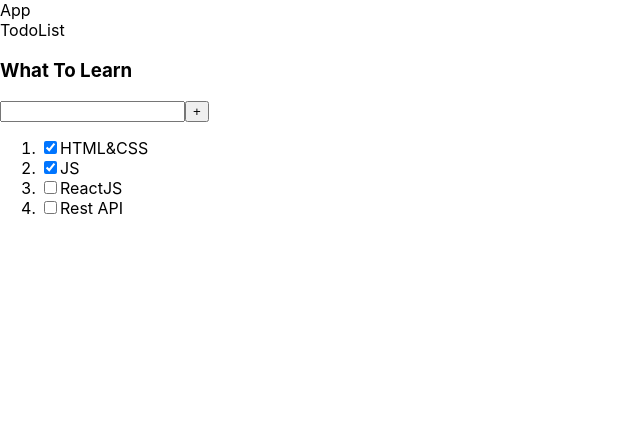
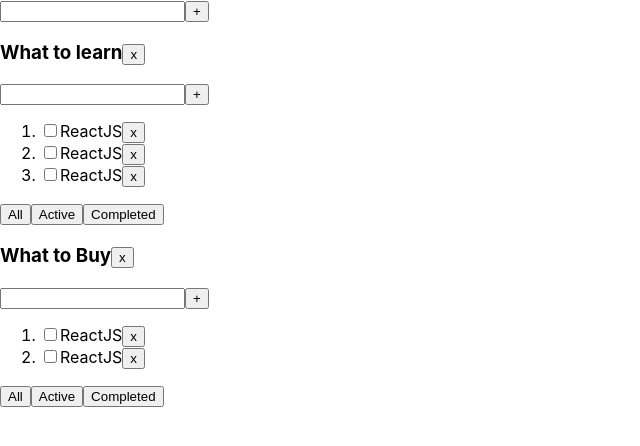
Before and after one commit to YaroshUlad/ToDoList, a React (Create React App) app: page / in a window 1280 px wide. Shown: the top 446 px of the page, without its empty margins (0-640 px from the left). Built offline with nearby package versions, Linux system fonts and the light colour scheme.

Commit message:
created map for TodoLists, rename toDolist function, delete ToDOlist Function, add ToDoList function

```diff
--- a/src/components/ToDoList6week/App.tsx
+++ b/src/components/ToDoList6week/App.tsx
@@ -1,11 +1,84 @@
-import React from 'react';
+import React, {useState} from 'react';
 import {ToDoList} from "./ToDoList/ToDoList";
+import {AddItemForm} from "./AddItemForm/AddItemForm";
+import {v1} from "uuid";
+
+type FilterValueType = 'All' | 'Completed' | 'Active'
+
+type ToDoListType = {
+    id: string
+    title: string
+    filter: 'All' | 'Completed' | 'Active'
+}
+
+
+type TasksType = {
+    id: string
+    title: string
+    isDone: boolean
+}
 
 const App = () => {
+
+    const a = v1()
+    const b = v1()
+    const [toDoLists, setToDoLists] = useState<Array<ToDoListType>>([
+        {id: a, title: 'What to learn', filter: 'All'},
+        {id: b, title: 'What to Buy', filter: 'All'}
+
+    ])
+    const [tasksForToDoLists, setTasksForToDoLists] = useState({
+        [a]: [{id: v1(), title: "ReactJS", isDone: false},
+            {id: v1(), title: "ReactJS", isDone: false},
+            {id: v1(), title: "ReactJS", isDone: false}],
+        [b]: [{id: v1(), title: "ReactJS", isDone: false},
+            {id: v1(), title: "ReactJS", isDone: false}]
+    })
+
+    const addNewToDoList = (newToDoListTitle: string) => {
+        let toDoListId = v1()
+        let filterValue: FilterValueType = 'All'
+        let newToDoList = {id: toDoListId, title: newToDoListTitle, filter: filterValue}
+        setToDoLists([newToDoList, ...toDoLists])
+        let newArrayForTasks: Array<TasksType> = [{id: v1(), title: "ReactJS", isDone: false}]
+        setTasksForToDoLists(
+            {...tasksForToDoLists, [toDoListId]: newArrayForTasks}
+        )
+        console.log(tasksForToDoLists)
+    }
+
+    const newToDoListTitleHandler = (newItemTitle: string, toDolistId: string) => {
+        setToDoLists(toDoLists.map(el => {
+            if (el.id === toDolistId) {
+                el.title = newItemTitle
+            }
+            return el
+        }))
+    }
+
+    const deleteToDoList = (toDoListId: string) => {
+        setToDoLists(toDoLists.filter(el => el.id !== toDoListId))
+        delete tasksForToDoLists[toDoListId]
+        setTasksForToDoLists({...tasksForToDoLists})
+    }
+
+
     return (
         <div>
-            App
-            <ToDoList/>
+            <AddItemForm callBack={addNewToDoList}/>
+            {toDoLists.map(el => {
+                return (
+                    <ToDoList deleteToDoList={deleteToDoList}
+                              id={el.id}
+                              key={el.id}
+                              title={el.title}
+                              data={tasksForToDoLists[el.id]}
+                              renameToDoList={newToDoListTitleHandler}
+
+                    />
+                )
+            })}
+            {/*<ToDoList/>*/}
         </div>
     );
 };
--- /dev/null
+++ b/src/components/ToDoList6week/Button/Button.tsx
@@ -0,0 +1,15 @@
+import React, {ButtonHTMLAttributes, DetailedHTMLProps} from 'react';
+
+type DefaultButtonPropsType = DetailedHTMLProps<ButtonHTMLAttributes<HTMLButtonElement>, HTMLButtonElement>
+
+type ButtonPropsType = {
+    buttonTitle: string
+    callBack: () => void
+}
+type FullButtonPropsType = DefaultButtonPropsType & ButtonPropsType
+
+export const Button: React.FC<FullButtonPropsType> = ({buttonTitle, callBack, ...restPros}) => {
+    return (
+        <button onClick={callBack} {...restPros}>{buttonTitle}</button>
+    )
+}
--- a/src/components/ToDoList6week/MutableSpan/MutableSpan.tsx
+++ b/src/components/ToDoList6week/MutableSpan/MutableSpan.tsx
@@ -1,9 +1,41 @@
-import React from 'react';
+import React, {ChangeEvent, KeyboardEvent, useState} from 'react';
 
-export const MutableSpan = () => {
+export type MutableSpanPropsType = {
+    itemTitle: string
+    newItemTitleCallBack: (newItemTitle: string) => void
+}
+
+export const MutableSpan: React.FC<MutableSpanPropsType> = ({itemTitle, newItemTitleCallBack}) => {
+    const [isMutable, setIsMutable] = useState<boolean>(false)
+    const [value, setValue] = useState<string>(itemTitle)
+
+    const onDblClickHandler = () => {
+        setIsMutable(true)
+    }
+    const onBlurChangeHandler = () => {
+        if (value.trim()) {
+            newItemTitleCallBack(value.trim())
+            setIsMutable(false)
+        }
+    }
+    const onChangeHandler = (e: ChangeEvent<HTMLInputElement>) => {
+        setValue(e.currentTarget.value)
+    }
+    const onKeyPressHandler = (e: KeyboardEvent<HTMLInputElement>) => {
+        if (e.code === 'Enter' || e.code === 'NumpadEnter') {
+            onBlurChangeHandler()
+        }
+    }
     return (
-        <div>
-
-        </div>
+        isMutable
+            ? <input onKeyPress={onKeyPressHandler}
+                     autoFocus
+                     onChange={onChangeHandler}
+                     onBlur={onBlurChangeHandler}
+                     value={value}
+                     type="text"/>
+            : <span onDoubleClick={onDblClickHandler}>
+                {itemTitle}
+            </span>
     )
 }
--- /dev/null
+++ b/src/components/ToDoList6week/ToDoList/MappingTasks/MappingTasks.tsx
@@ -0,0 +1,36 @@
+import React, {ChangeEvent} from "react";
+import {MutableSpan} from "../../MutableSpan/MutableSpan";
+import {Button} from "../../Button/Button";
+
+type TasksObjectType = {
+    id: string
+    title: string
+    isDone: boolean
+}
+type MappingTasksPropsType = {
+    data: Array<TasksObjectType>
+}
+export const MappingTasks = (props: MappingTasksPropsType) => {
+    return (
+        <ol>
+            {props.data.map((el, index) => {
+                const checkBoxOnChangeHandler = (e: ChangeEvent<HTMLInputElement>) => {
+                    console.log(e.currentTarget.checked)
+                }
+                const newTaskTitleCallBackHandler = (newItemTitle: string) => {
+                    console.log(newItemTitle)
+                }
+                const deleteTaskHandler = () => {
+                    console.log(el.id)
+                }
+                return (
+                    <li key={el.id} value={index + 1}>
+                        <input type="checkbox" checked={el.isDone} onChange={checkBoxOnChangeHandler}/>
+                        <MutableSpan itemTitle={el.title} newItemTitleCallBack={newTaskTitleCallBackHandler}/>
+                        <Button buttonTitle={'x'} callBack={deleteTaskHandler}/>
+                    </li>
+                )
+            })}
+        </ol>
+    )
+}
--- a/src/components/ToDoList6week/ToDoList/ToDoList.tsx
+++ b/src/components/ToDoList6week/ToDoList/ToDoList.tsx
@@ -1,56 +1,51 @@
-import React, {ChangeEvent} from 'react';
+import React from 'react';
 import {AddItemForm} from "../AddItemForm/AddItemForm";
-import {v1} from "uuid";
+import {Button} from "../Button/Button";
+import {MappingTasks} from "./MappingTasks/MappingTasks";
+import {MutableSpan} from "../MutableSpan/MutableSpan";
 
-export type ToDoListPropsType = {
-    addNewTask: (newItemTitle: string) => void
-}
-
-export const ToDoList = () => {
-    const Arr = [
-        {id: v1(), title: "HTML&CSS", isDone: true},
-        {id: v1(), title: "JS", isDone: true},
-        {id: v1(), title: "ReactJS", isDone: false},
-        {id: v1(), title: "Rest API", isDone: false}
-    ]
-    const addNewTask = (newItemTitle: string) => {
-
-    }
-
-    return (
-        <div>
-            TodoList
-            <h3>What To Learn</h3>
-            <AddItemForm callBack={addNewTask}/>
-            <MappingTasks data={Arr}/>
-        </div>
-    );
-}
-
-type TasksObjectType = {
+type TasksType = {
     id: string
     title: string
     isDone: boolean
 }
+export type ToDoListPropsType = {
+    id: string
+    title: string
+    data: Array<TasksType>
+    deleteToDoList: (toDoListId: string) => void
+    renameToDoList: (newItemTitle: string, toDoListId: string) => void
+    //addNewTask: (newItemTitle: string) => void
+}
+export type FilterValueType = 'All' | 'Completed' | 'Active'
 
-type MappingTasksPropsType = {
-    data: Array<TasksObjectType>
+export const ToDoList = (props: ToDoListPropsType) => {
+
+    const newToDoListTitle = (newItemTitle: string) => {
+        props.renameToDoList(newItemTitle, props.id)
+    }
+    const addNewTask = (newItemTitle: string) => {
+
+    }
+    const filterHandler = (filterValue: FilterValueType) => {
+
+    }
+    const deleteToDoList = () => {
+        props.deleteToDoList(props.id)
+    }
+    return (
+        <div>
+            <h3>
+                <MutableSpan itemTitle={props.title} newItemTitleCallBack={newToDoListTitle}/>
+                <Button buttonTitle={'x'} callBack={deleteToDoList}/>
+            </h3>
+            <AddItemForm callBack={addNewTask}/>
+            <MappingTasks data={props.data}/>
+            <div>
+                <Button buttonTitle={'All'} callBack={() => filterHandler('All')}/>
+                <Button buttonTitle={'Active'} callBack={() => filterHandler('Active')}/>
+                <Button buttonTitle={'Completed'} callBack={() => filterHandler('Completed')}/>
+            </div>
+        </div>
+    );
 }
-
-const MappingTasks = (props: MappingTasksPropsType) => {
-    return (
-        <ol>
-            {props.data.map((el, index) => {
-                const checkBoxOnChangeHandler = (e: ChangeEvent<HTMLInputElement>) => {
-                    console.log(e.currentTarget.checked)
-                }
-                return (
-                    <li key={el.id} value={index + 1}>
-                        <input type="checkbox" checked={el.isDone} onChange={checkBoxOnChangeHandler}/>
-                        <span>{el.title}</span>
-                    </li>
-                )
-            })}
-        </ol>
-    )
-}
```
